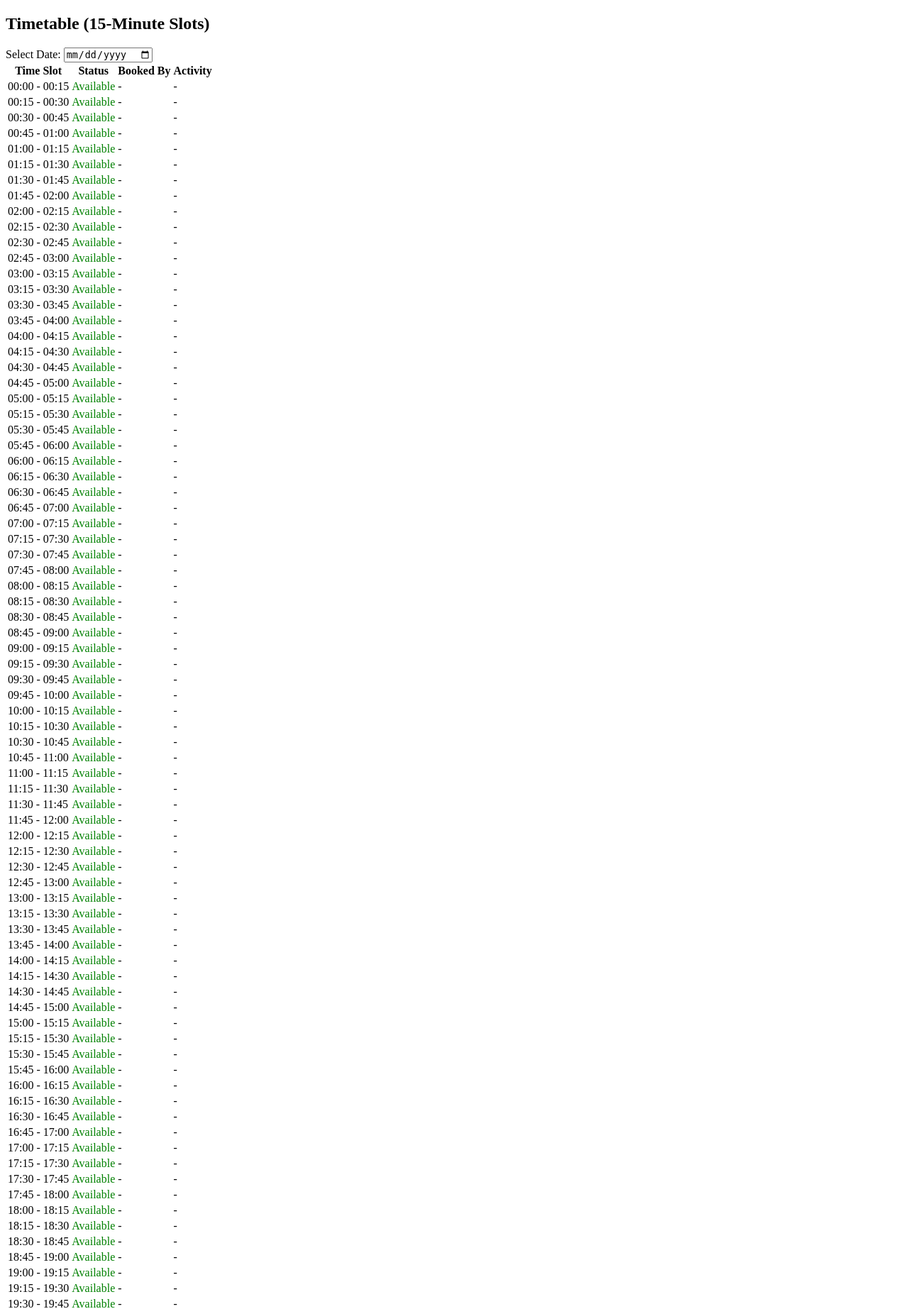
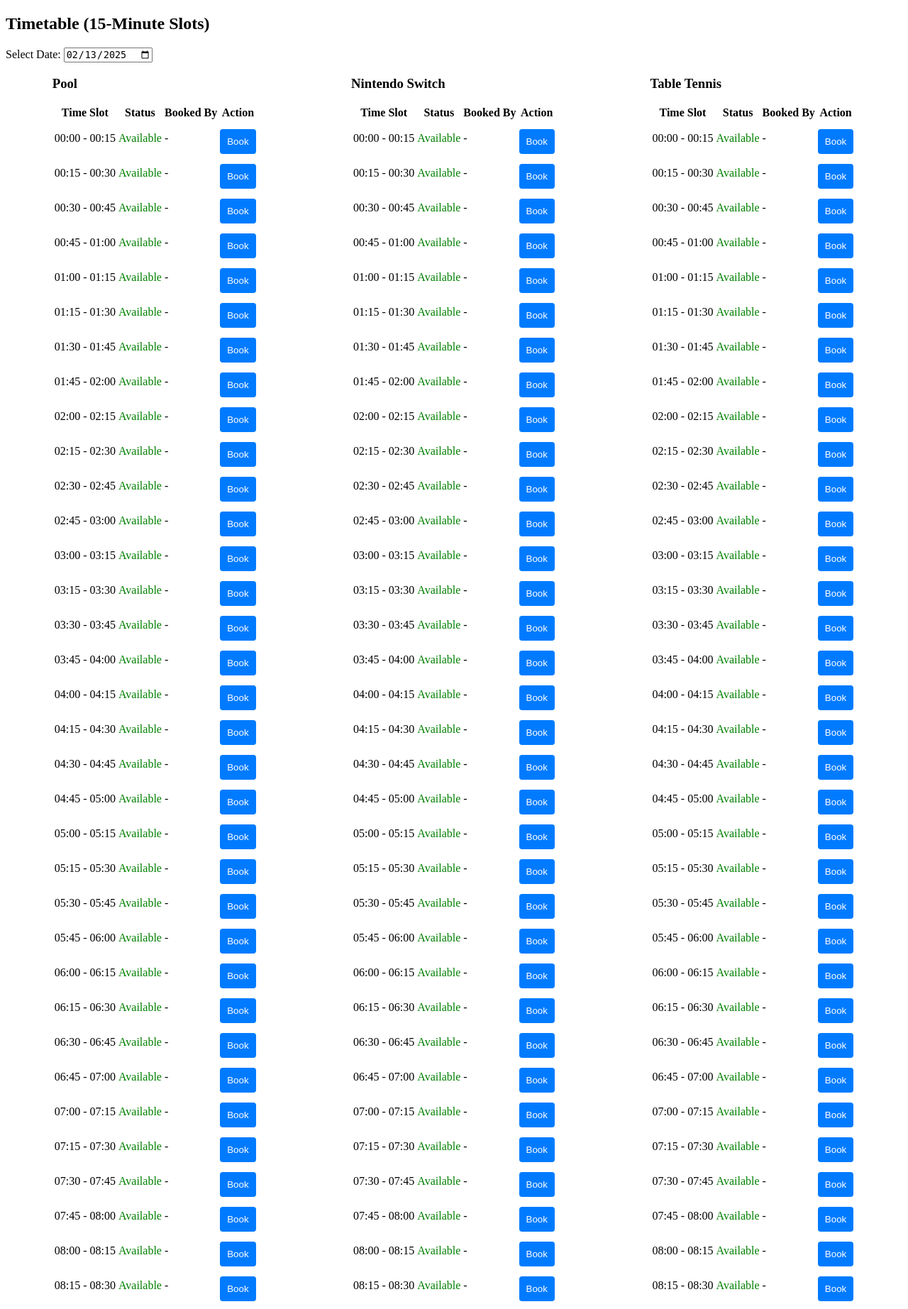
Before and after one commit to Ali-Almualm/2900, a Django app: page / in a window 1280 px wide. Shown: the part 98-1943 px from the top of the page at 71% size. Run offline with Django 5.2, Linux system fonts and the light colour scheme; data that the repository does not hold is empty.

Commit message:
Multiple activities can be booked at the same time

```diff
--- a/bookings/templates/bookings/index.html
+++ b/bookings/templates/bookings/index.html
@@ -1,33 +1,50 @@
 {% extends "base.html" %}
 
-{% block title %}BoockMe - Timetable{% endblock %}
+{% block title %}BookMe - Timetable{% endblock %}
 
 {% block content %}
     <h2>Timetable (15-Minute Slots)</h2>
 
     <!-- Date Selector -->
     <label for="selected-date">Select Date:</label>
-    <input type="date" id="selected-date" value="{{ selected_date }}" onchange="changeDate()">
+    <input type="date" id="selected-date" value="{{ selected_date|date:'Y-m-d' }}" onchange="changeDate()">
 
+    <!-- Parent container for horizontal layout -->
+    <div class="timetable-container">
+        {% for activity, slots in timetable_by_activity.items %}
+            <div class="timetable">
+                <h3>
+                    {% if activity == "pool" %}Pool
+                    {% elif activity == "switch" %}Nintendo Switch
+                    {% elif activity == "table_tennis" %}Table Tennis
+                    {% endif %}
+                </h3>
                 <table>
                     <tr>
                         <th>Time Slot</th>
                         <th>Status</th>
                         <th>Booked By</th>
-            <th>Activity</th>
+                        <th>Action</th>
                     </tr>
-        {% for slot in timetable %}
-        <tr class="time-slot {% if slot.status == 'Available' %}clickable{% endif %}"
-            data-time="{{ slot.time_slot }}" data-date="{{ selected_date }}">
+                    {% for slot in slots %}
+                    <tr class="{% if slot.status == 'Available' %}clickable{% endif %}"
+                        data-time="{{ slot.time_slot }}" data-date="{{ selected_date }}" data-activity="{{ activity }}">
                         <td>{{ slot.time_slot }}</td>
-            <td {% if slot.status == "Booked" %}style="color: red;"{% else %}style="color: green;"{% endif %}>
+                        <td {% if slot.status == "Booked" %} style="color: red;"{% else %}style="color: green;"{% endif %}>
                             {{ slot.status }}
                         </td>
                         <td>{{ slot.name|default:"-" }}</td>
-            <td>{{ slot.booking_type|default:"-" }}</td>
+                        <td>
+                            {% if slot.status == "Available" %}
+                                <button onclick="openBookingForm('{{ slot.time_slot }}', '{{ selected_date }}', '{{ activity }}')">Book</button>
+                            {% endif %}
+                        </td>
                     </tr>
                     {% endfor %}
                 </table>
+            </div>
+        {% endfor %}
+    </div>
 
     <!-- Booking Form Overlay -->
     <div id="booking-overlay" class="overlay">
@@ -57,11 +74,7 @@
 
                 <div class="form-group">
                     <label for="booking_type">Activity:</label>
-                    <select id="booking_type" name="booking_type" required>
-                        <option value="pool">Pool</option>
-                        <option value="switch">Nintendo Switch</option>
-                        <option value="table_tennis">Table Tennis</option>
-                    </select>
+                    <input type="text" id="booking_type" name="booking_type" readonly>
                 </div>
 
                 <button type="submit">Book Slot</button>
@@ -71,38 +84,29 @@
 
     <!-- JavaScript -->
     <script>
-        document.addEventListener("DOMContentLoaded", function () {
-            document.querySelectorAll(".clickable").forEach(slot => {
-                slot.addEventListener("click", function () {
-                    let timeSlot = this.getAttribute("data-time");
-                    let dateSlot = document.getElementById("selected-date").value || "{{ selected_date|date:'Y-m-d' }}";
-                    openBookingForm(timeSlot, dateSlot);
-                });
-            });
-        });
+        function changeDate() {
+            let selectedDate = document.getElementById("selected-date").value;
+            console.log("📆 Selected Date from Calendar:", selectedDate); // Debugging
+            window.location.href = "?date=" + selectedDate;
+        }
 
-        function openBookingForm(timeSlot, dateSlot) {
-            console.log("Opening booking form for:", dateSlot, timeSlot);
+        function openBookingForm(timeSlot, dateSlot, activity) {
             document.getElementById("selected-time").value = timeSlot;
             document.getElementById("selected-date-display").value = dateSlot;
+            document.getElementById("booking_type").value = activity;
             document.getElementById("booking-overlay").style.display = "flex";
         }
 
         function closeBookingForm() {
-            console.log("Closing booking form");
             document.getElementById("booking-overlay").style.display = "none";
             document.getElementById("booking-form").reset();
         }
 
-        function changeDate() {
-            let selectedDate = document.getElementById("selected-date").value;
-            window.location.href = "?date=" + selectedDate;
-        }
-
         document.getElementById("booking-form").addEventListener("submit", function (event) {
             event.preventDefault();
+            let selectedDate = document.getElementById("selected-date").value;
             const formData = new FormData(this);
-
+            formData.set("booking_date", selectedDate);
             fetch("{% url 'api_book' %}", {
                 method: "POST",
                 headers: {
@@ -119,5 +123,7 @@
             })
             .catch(error => console.error("Error:", error));
         });
+
     </script>
+
 {% endblock %}
--- a/bookings/views.py
+++ b/bookings/views.py
@@ -40,40 +40,50 @@ def api_book(request):
             return JsonResponse({"message": f"Error: {str(e)}"}, status=400)
 
 def index(request):
-    # ✅ Get the selected date from query parameters (defaults to today)
+    from datetime import datetime, timedelta
+    from .models import Booking
+
+    # ✅ Get selected date from query parameters (default to today)
     date_str = request.GET.get('date', datetime.today().strftime('%Y-%m-%d'))
     selected_date = datetime.strptime(date_str, '%Y-%m-%d').date()
 
-    # Generate time slots for the selected date
+    # ✅ Generate 15-minute time slots for the selected date
     time_slots = []
     start_time = datetime.combine(selected_date, datetime.min.time()).replace(hour=0, minute=0)
     end_time = datetime.combine(selected_date, datetime.min.time()).replace(hour=23, minute=59)
 
     while start_time < end_time:
-        time_slots.append((selected_date, start_time.strftime("%H:%M") + " - " + (start_time + timedelta(minutes=15)).strftime("%H:%M")))
+        time_slots.append(start_time.strftime("%H:%M") + " - " + (start_time + timedelta(minutes=15)).strftime("%H:%M"))
         start_time += timedelta(minutes=15)
 
-    # Fetch bookings for the selected date
+    # ✅ Fetch all bookings for the selected date
     bookings = Booking.objects.filter(start_time__date=selected_date)
 
-    # Prepare the timetable with booking statuses
-    timetable = []
-    for date, time_slot in time_slots:
+    # ✅ Organize timetable per activity type
+    ACTIVITY_TYPES = ["pool", "switch", "table_tennis"]
+    timetable_by_activity = {activity: [] for activity in ACTIVITY_TYPES}
+
+    for time_slot in time_slots:
         start_hour, start_minute = map(int, time_slot.split(" - ")[0].split(":"))
-        start_time = datetime.combine(date, datetime.min.time()).replace(hour=start_hour, minute=start_minute)
-        end_time = start_time + timedelta(minutes=15)
+        slot_start_time = datetime.combine(selected_date, datetime.min.time()).replace(hour=start_hour, minute=start_minute)
+        slot_end_time = slot_start_time + timedelta(minutes=15)
 
-        # Check if the slot is booked
-        booked = bookings.filter(start_time=start_time).first()
+        for activity in ACTIVITY_TYPES:
+            # ✅ Check if this time slot is booked
+            booked_entry = bookings.filter(start_time=slot_start_time, booking_type=activity).first()
 
-        timetable.append({
-            "time_slot": time_slot,
-            "status": "Booked" if booked else "Available",
-            "name": booked.name if booked else None,
-            "booking_type": booked.booking_type if booked else None
-        })
+            # ✅ If booked, store the name and mark as "Booked"
+            timetable_by_activity[activity].append({
+                "time_slot": time_slot,
+                "status": "Booked" if booked_entry else "Available",
+                "name": booked_entry.name if booked_entry else None,
+                "booking_type": activity
+            })
 
-    return render(request, 'bookings/index.html', {"timetable": timetable, "selected_date": selected_date})
+    return render(request, 'bookings/index.html', {
+        "timetable_by_activity": timetable_by_activity,
+        "selected_date": selected_date
+    })
 
 def book(request):
     return render(request, 'bookings/book.html')
--- a/static/css/styles.css
+++ b/static/css/styles.css
@@ -10,6 +10,15 @@
     justify-content: center;
     align-items: center;
 }
+
+.timetable-container {
+    display: flex !important;
+    flex-direction: row !important;
+    flex-wrap: wrap;
+    justify-content: space-around;
+    align-items: flex-start;
+}
+
 
 /* Style the overlay content box */
 .overlay-content {
```
Also changed, not shown: bookings/migrations/0002_alter_booking_unique_together.py (added). Lines whose indentation alone changed are shown as unchanged.
